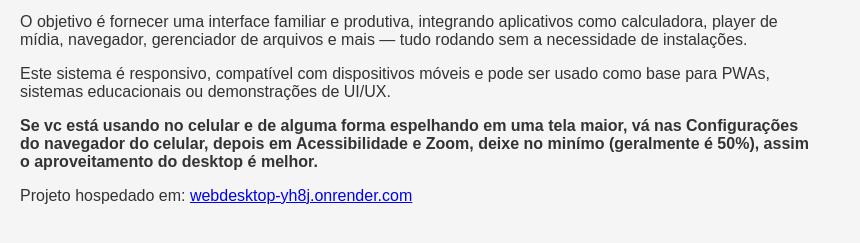
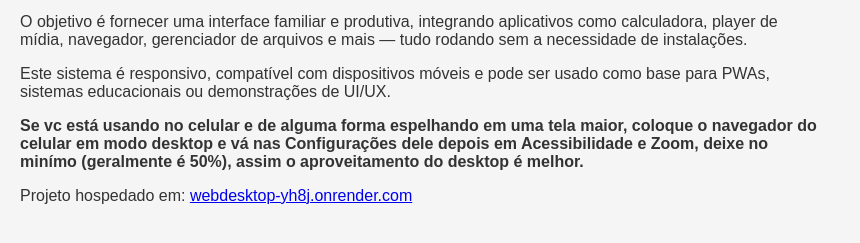
Before and after one commit to adrianogit01/webdesktop, a plain HTML site: page public/sobre.html in a window 1280 px wide. Shown: the part 119-362 px from the top of the page, without its empty margins (0-860 px from the left). Drawn offline with Linux system fonts and the light colour scheme.

Commit message:
instruções

```diff
--- a/public/sobre.html
+++ b/public/sobre.html
@@ -25,7 +25,7 @@
     Este sistema é responsivo, compatível com dispositivos móveis e pode ser usado como base para PWAs, sistemas educacionais ou demonstrações de UI/UX.
   </p>
   <p>
-    <strong>Se vc está usando no celular e de alguma forma espelhando em uma tela maior, vá nas Configurações do navegador do celular, depois em Acessibilidade e Zoom, deixe no minímo (geralmente é 50%), assim o aproveitamento do
+    <strong>Se vc está usando no celular e de alguma forma espelhando em uma tela maior, coloque o navegador do celular em modo desktop e vá nas Configurações dele depois em Acessibilidade e Zoom, deixe no minímo (geralmente é 50%), assim o aproveitamento do
     desktop é melhor.</strong>
   </p>
   <p>
```
